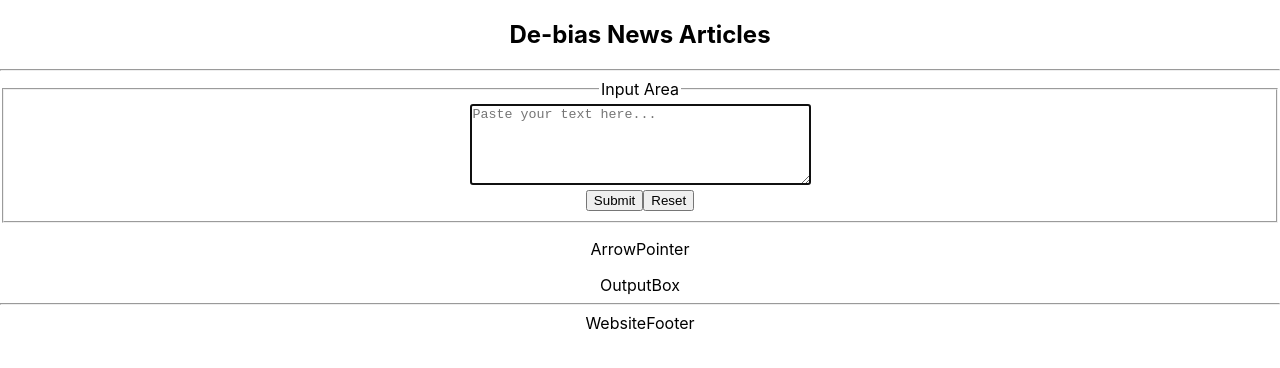
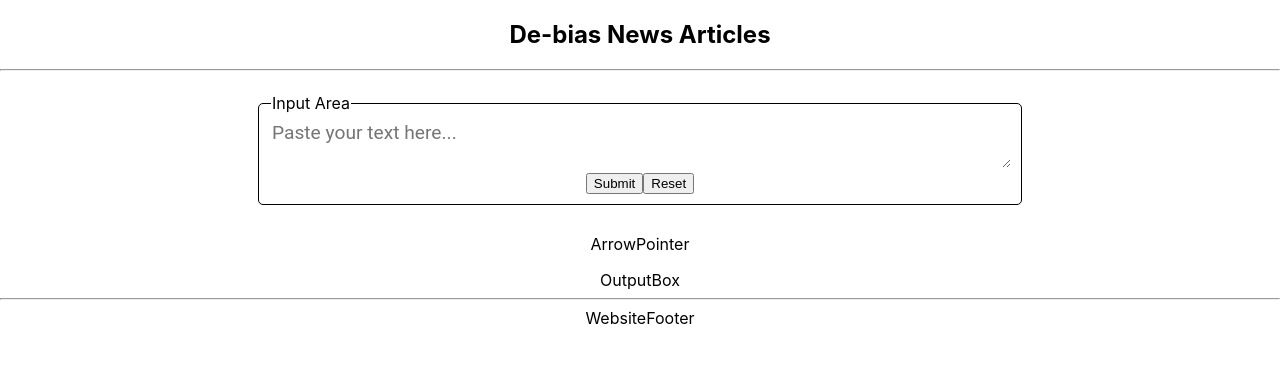
Before and after one commit to QuantumStatic/FYPFrontend, a React (Create React App) app in the folder front-end/: page / in a window 1280 px wide. Shown: the top 368 px of the page. Built offline with nearby package versions, Linux system fonts and the light colour scheme.

Commit message:
Added css for text box

```diff
--- a/front-end/src/components/InputArea.js
+++ b/front-end/src/components/InputArea.js
@@ -8,10 +8,10 @@ export class InputArea extends Component {
 
                 <form action="https://httpbin.org/get" method="get">
                     <fieldset>
-                        <legend>Input Area</legend>
+                        <legend align="left">Input Area</legend>
                                 {/* Text Box Code */}
                                 <label htmlFor = "inputText" />
-                        <textarea name= "inputText" id="inputText" placeholder="Paste your text here..." cols="40" rows = "5" autoComplete="on" required autoFocus/>
+                                <textarea name= "inputText" id="inputText" placeholder="Paste your text here..." autoComplete="on" required autoFocus/>
 
                                 {/* Upload File Code */}
 
--- a/front-end/src/components/InputArea.module.css
+++ b/front-end/src/components/InputArea.module.css
@@ -0,0 +1,50 @@
+form {
+    display: flex;
+    flex-direction: row;
+    align-items: center;
+    justify-content: center;
+    margin: auto;
+    width: 60%;
+    height: 100%;
+    padding: 1%;
+    resize: vertical;
+    /* border-color: black;
+    border-width: 1px;
+    border-style: dotted; */
+}
+
+fieldset {
+    border: thin solid black;
+    /* color tag changed text colour only do it using legend instead*/
+    width: 100%;
+    border-radius: 5px;
+    resize: inherit;
+}
+
+legend {
+    padding: 1px;
+    text-transform: capitalize;
+    resize: inherit;
+}
+
+hr {
+    /* width: 75%; */
+    height: 0.5px;
+    color: black;
+    background-color: black;
+}
+
+textarea {
+    width: 100%;
+    height: auto;
+    outline: none;
+    resize: inherit;
+    font-size: 1.2rem;
+    font-family: 'Roboto', sans-serif;
+    font-weight: 400;
+    color: #000;
+    padding: 1px;
+    border-color: black;
+    border-width: 1px;
+    border-style: none;
+}
```
Lines whose indentation alone changed are shown as unchanged.
